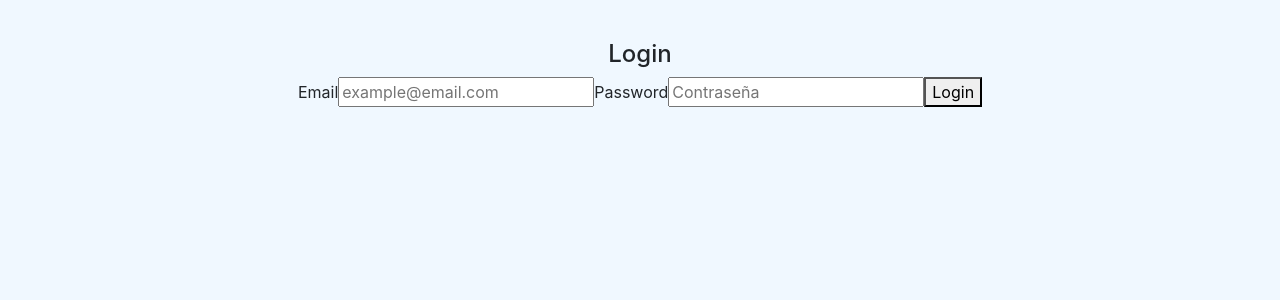
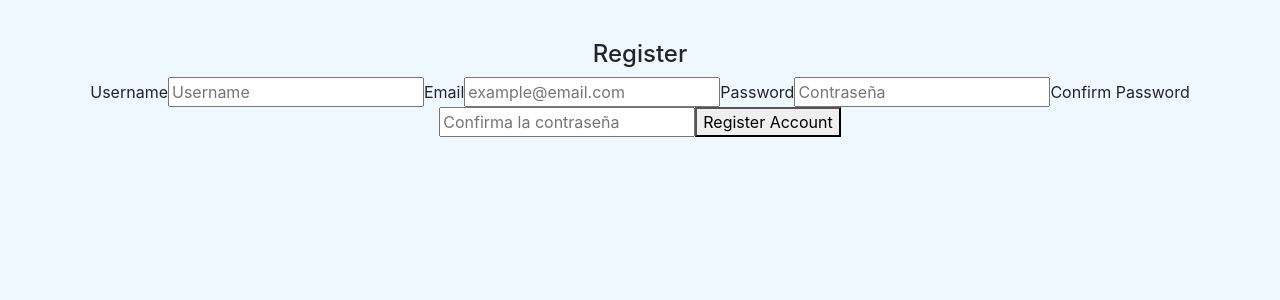
Before and after one commit to Emilce-Aide-Toledo/proy-mundo, a React (Create React App) app: page /task/1 in a window 1280 px wide. Shown: the top 300 px of the page. Built offline with nearby package versions, Linux system fonts and the light colour scheme.

Commit message:
FormulÃario de registro

```diff
--- a/src/App.js
+++ b/src/App.js
@@ -2,7 +2,8 @@
 import './App.css';
 // import Father from './components/containers/father';
 // import TaskListComponent from './components/containers/task_list';
-import LoginFormik from './components/pure/forms/loginFormik';
+// import LoginFormik from './components/pure/forms/loginFormik';
+import RegisterFormik from './components/pure/forms/registerFormik';
 // import OptionalRender from './components/pure/forms/optionalRender';
 // import EjemploState from './hooks/EjemploState';
 // import EjemploEffect from './hooks/EjemploEffect';
@@ -32,7 +33,8 @@
       {/**Ejemplos del renderizado condicional */}
       {/* <OptionalRender></OptionalRender> */}
       {/** Ejemplos de uso de Formik y Yup */}
-      <LoginFormik></LoginFormik>
+      {/* <LoginFormik></LoginFormik> */}
+      <RegisterFormik></RegisterFormik>
     </div>
   );
 }
--- /dev/null
+++ b/src/components/pure/forms/registerFormik.jsx
@@ -0,0 +1,128 @@
+import React from 'react';
+import { Formik, Form, Field, ErrorMessage } from 'formik';
+import * as Yup from 'yup';
+
+//Models
+import { User } from '../../../models/user.class';
+import { ROLES } from '../../../models/roles.enum';
+
+const RegisterFormik = () => {
+
+    let user = new User();
+
+    const initialValues = {
+        username: '',
+        email: '',
+        password: '',
+        confirm: '',
+        role: ROLES.USER
+    }
+
+    const registerSchema = Yup.object().shape(
+        {
+            username: Yup.string()
+                      .min(4, 'Username too short')
+                      .max(12, 'Username too long')
+                      .required('Username is required'),
+            email: Yup.string()
+                      .email('Invalid email format')
+                      .required('Email is required'),
+            role: Yup.string()
+                      .oneOf([ROLES.USER, ROLES.ADMIN], 'You must select a Role: user /admin')
+                      .required('Role is requiered'),
+            password: Yup.string()
+                      .min(6, 'Password too short')
+                      .required('Password is required'),
+            confirm: Yup.string()
+                      .when('password', {
+                        is: value => (value && value.length > 0 ? true : false),
+                        then: Yup.string().oneOf(
+                            [Yup.ref('password')],
+                            'Password must match'//mensaje de error
+                        )
+                      })
+                      .required('You must confirm the password')
+        }
+    )
+
+    const submit = (values)=>{
+        alert('Register user')
+    }
+
+    return (
+        <div>
+            <h4> Register </h4>
+            <Formik
+            initialValues={initialValues}
+            //*** Yup Validation Schema ***
+            validationSchema = {registerSchema}
+           //*** onSubmit Event
+            onSubmit={async (values) => {
+              await new Promise((r) => setTimeout(r, 500));
+              alert(JSON.stringify(values, null, 2));
+            }}
+            >
+            {({ values,
+             touched,
+             errors,
+             isSubmitting,
+             handleChange,
+             handleBlur, }) => (
+                <Form>
+                  <label htmlFor="username">Username</label>
+                  <Field id="username" type="text" name="username" placeholder="Username" />
+
+                {/**Username errors */}
+                    {
+                     errors.username && touched.username &&
+                     (
+                        <ErrorMessage name="username" component='div'/>
+                     )
+                   }
+
+                  <label htmlFor="email">Email</label>
+                  <Field id="email" name="email" placeholder="example@email.com" />
+
+                {/**Email errors */}
+                   {
+                     errors.email && touched.email &&
+                     (
+                        <ErrorMessage name="email" component='div'/>
+                     )
+                    }
+
+                  <label htmlFor="password">Password</label>
+                  <Field id="password" name="password" placeholder="Contraseña" type='password'/>
+
+                  {/**Password errors */}
+                  {
+                     errors.password && touched.password &&
+                     (
+                        <ErrorMessage name="password" component='div' />
+                     )
+                   }
+
+                   <label htmlFor="confirm">Confirm Password</label>
+                  <Field id="confirm" name="confirm" placeholder="Confirma la contraseña" type='password'/>
+
+                  {/**Password errors */}
+                  {
+                     errors.confirm && touched.confirm &&
+                     (
+                        <ErrorMessage name="confirm" component='div' />
+                     )
+                   }
+
+                  <button type="submit">Register Account</button>
+                  {isSubmitting ? (<p>Sending your credentials... </p>) : null}
+                </Form>
+
+             )}
+
+
+            </Formik>
+        </div>
+    );
+}
+
+export default RegisterFormik;
--- /dev/null
+++ b/src/models/roles.enum.jsx
@@ -0,0 +1,4 @@
+export const ROLES = {
+    USER: 'user',
+    ADMIN: 'admin',
+}
--- /dev/null
+++ b/src/models/user.class.jsx
@@ -0,0 +1,16 @@
+import { ROLES } from "./roles.enum";
+
+export class User {
+    username='';
+    email='';
+    password='';
+    role= ROLES.USER
+
+    constructor(username, email, password, role){
+        this.username = username;
+        this.email = email;
+        this.password = password;
+        this.role = role
+    }
+
+}
```
